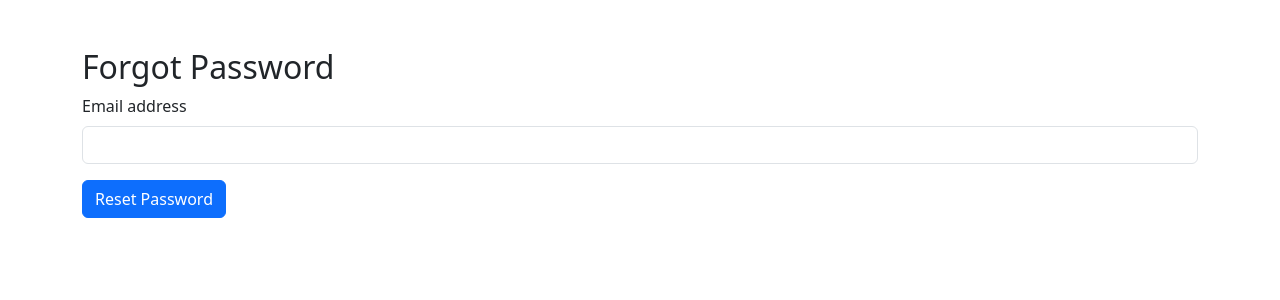
After one commit to Sa-ran-raj/project-x, a Flask app: page /forgot_password in a window 1280 px wide. The commit adds this page. Shown: the top 300 px of the page. Run offline with Flask 3, Linux system fonts and the light colour scheme; some libraries are stand-ins or nearby versions.

Commit message:
added and implemented forgot password option

```diff
--- a/app.py
+++ b/app.py
@@ -10,6 +10,9 @@ from datetime import datetime
 from io import BytesIO
 import qrcode  # Importing qrcode library
 from flask import send_file
+
+
+
 
 app = Flask(__name__)
 app.secret_key = os.urandom(24)
@@ -271,5 +274,73 @@ def qr_code():
     qr_code_url = url_for('generate_qr_code', user_id=session['user_id'])
     return render_template('qr_code.html', qr_code_url=qr_code_url)
 
+
+
+
+
+
+from itsdangerous import URLSafeTimedSerializer
+from flask_mail import Mail, Message
+import secrets
+
+app.config['MAIL_SERVER'] = 'smtp.gmail.com'  # Use your email provider's SMTP server
+app.config['MAIL_PORT'] = 587
+app.config['MAIL_USE_TLS'] = True
+app.config['MAIL_USERNAME'] = 'saranraj1962006@gmail.com'  # Your email
+app.config['MAIL_PASSWORD'] = 'weyd upna cqzv sgcz'  # Your email password
+app.config['MAIL_DEFAULT_SENDER'] = 'saranraj1962006@gmail.com'
+
+mail = Mail(app)
+
+serializer = URLSafeTimedSerializer(app.secret_key)
+
+
+@app.route('/forgot_password', methods=['GET', 'POST'])
+def forgot_password():
+    if request.method == 'POST':
+        email = request.form.get('email')
+        user = users_collection.find_one({'email': email})
+        if user:
+            token = serializer.dumps(email, salt='password-reset-salt')
+            reset_url = url_for('reset_password', token=token, _external=True)
+            msg = Message('Password Reset Request',
+                          recipients=[email],
+                          body=f'To reset your password, visit the following link: {reset_url}')
+            mail.send(msg)
+            flash('An email has been sent with instructions to reset your password.', 'info')
+            return redirect(url_for('login'))
+        flash('Email address not found', 'error')
+    return render_template('forgot_password.html')
+@app.route('/reset_password/<token>', methods=['GET', 'POST'])
+def reset_password(token):
+    try:
+        email = serializer.loads(token, salt='password-reset-salt', max_age=3600)
+    except:
+        flash('The password reset link is invalid or has expired.', 'error')
+        return redirect(url_for('login'))
+
+    if request.method == 'POST':
+        new_password = request.form.get('password')
+        confirm_password = request.form.get('confirm_password')
+
+        if new_password != confirm_password:
+            flash('Passwords do not match.', 'error')
+            return render_template('reset_password.html')
+
+        # Hash and update password
+        hashed_password = generate_password_hash(new_password)
+        update_result = users_collection.update_one({'email': email}, {'$set': {'password': hashed_password}})
+
+        # Confirm update success
+        if update_result.modified_count > 0:
+            flash('Your password has been updated!', 'success')
+        else:
+            flash('Password update failed. Please try again.', 'error')
+
+        return redirect(url_for('login'))
+
+    return render_template('reset_password.html')
+
+
 if __name__ == '__main__':
     app.run(debug=True)
--- /dev/null
+++ b/templates/forgot_password.html
@@ -0,0 +1,21 @@
+<!DOCTYPE html>
+<html lang="en">
+<head>
+    <meta charset="UTF-8">
+    <meta name="viewport" content="width=device-width, initial-scale=1.0">
+    <title>Forgot Password - UserID System</title>
+    <link href="https://cdnjs.cloudflare.com/ajax/libs/bootstrap/5.3.2/css/bootstrap.min.css" rel="stylesheet">
+</head>
+<body>
+    <div class="container mt-5">
+        <h2>Forgot Password</h2>
+        <form method="POST">
+            <div class="mb-3">
+                <label for="email" class="form-label">Email address</label>
+                <input type="email" class="form-control" id="email" name="email" required>
+            </div>
+            <button type="submit" class="btn btn-primary">Reset Password</button>
+        </form>
+    </div>
+</body>
+</html>
--- a/templates/login.html
+++ b/templates/login.html
@@ -49,7 +49,7 @@
                             <label for="password" class="form-label">Password</label>
                             <input type="password" name="password" class="form-control" placeholder="Enter your password" required>
                             <div class="d-flex justify-content-end mt-1">
-                                <a href="#" class="small text-primary">Forgot Password?</a>
+                                <a href="{{ url_for('forgot_password') }}" class="small text-primary">Forgot Password?</a>
                             </div>
                         </div>
                         <div class="mb-3">
```
Also changed, not shown: templates/reset_password.html (added, +25 -0 lines).
